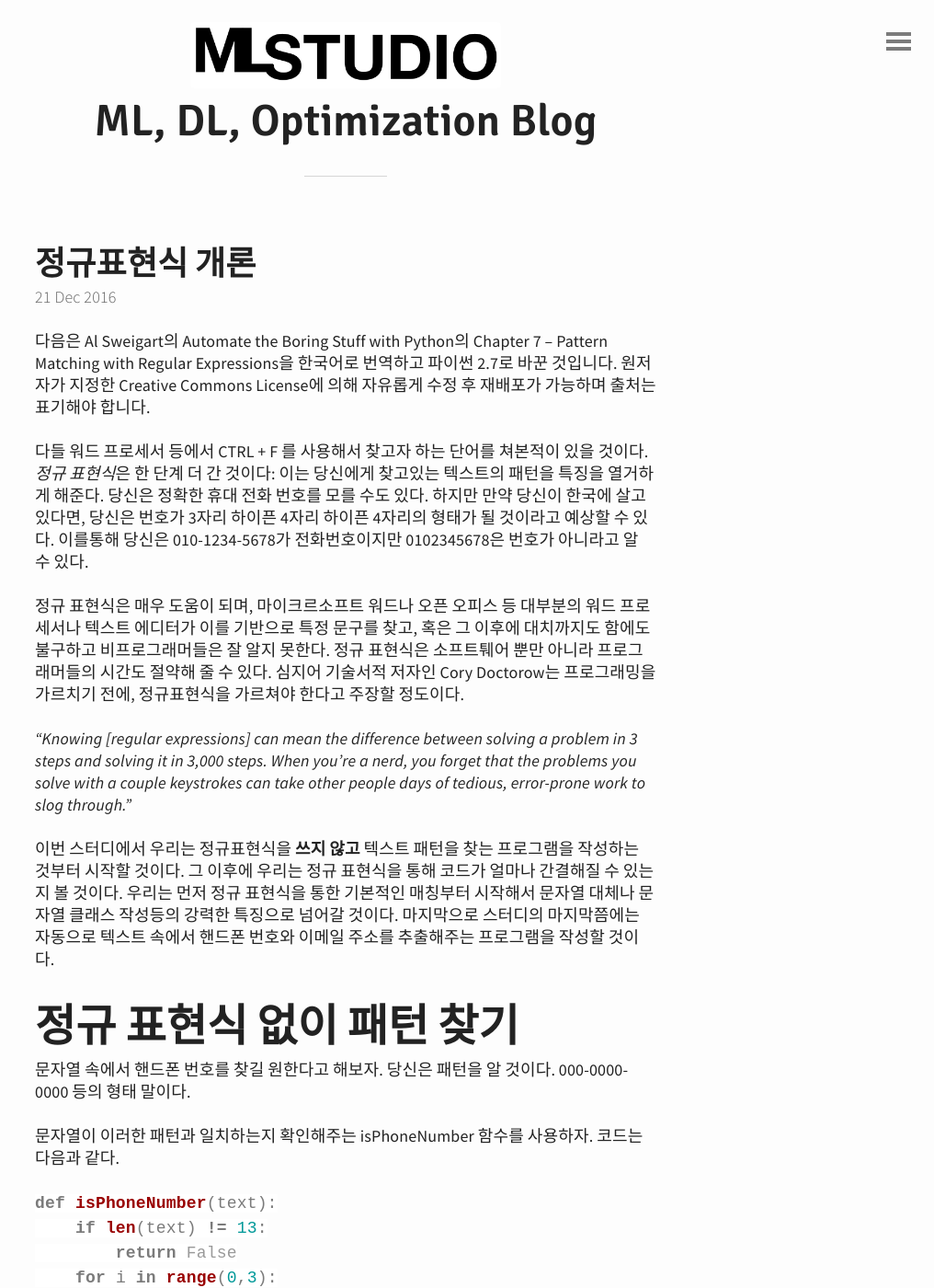
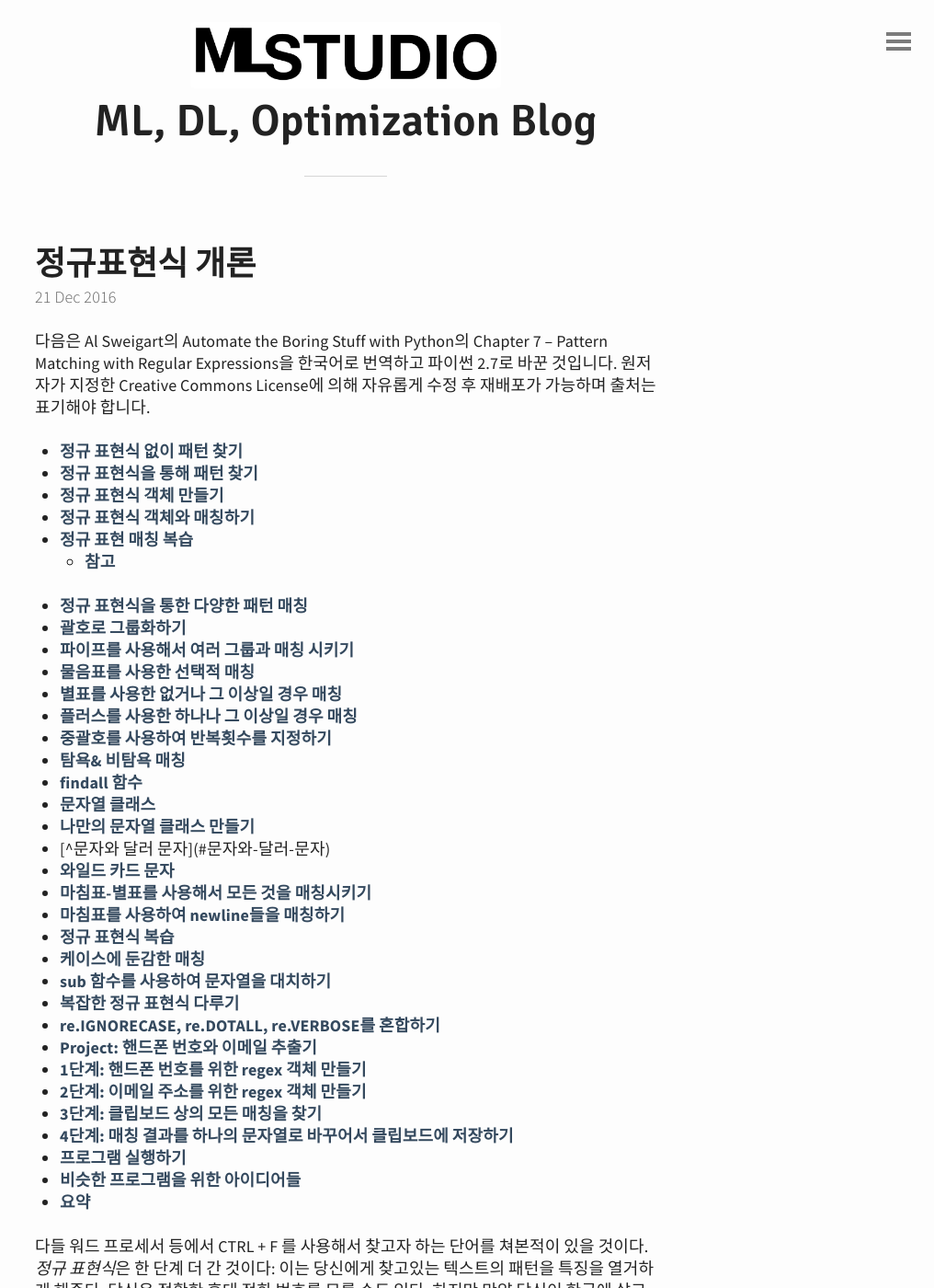
Before and after one commit to mlstdio/mlstdio.github.io, a Jekyll site: the page built from _posts/Python/2016-12-21-정규표현식 개론.md, in a window 1280 px wide and 1400 px high. Shown: the whole window at 92% size, without its empty margins (264-1280 px from the left). Built offline with Jekyll 4.4.1, drawn with Linux system fonts in a browser that asks for light colours.

Commit message:
no message

```diff
--- a/_posts/Python/2016-12-21-정규표현식 개론.md
+++ b/_posts/Python/2016-12-21-정규표현식 개론.md
@@ -7,6 +7,47 @@ tags:
 ---
 
 다음은 Al Sweigart의 Automate the Boring Stuff with Python의 Chapter 7 – Pattern Matching with Regular Expressions을 한국어로 번역하고 파이썬 2.7로 바꾼 것입니다. 원저자가 지정한 Creative Commons License에 의해 자유롭게 수정 후 재배포가 가능하며 출처는 표기해야 합니다.
+
+
+<!-- toc orderedList:0 depthFrom:1 depthTo:6 -->
+
+- [정규 표현식 없이 패턴 찾기](#정규-표현식-없이-패턴-찾기)
+- [정규 표현식을 통해 패턴 찾기](#정규-표현식을-통해-패턴-찾기)
+- [정규 표현식 객체 만들기](#정규-표현식-객체-만들기)
+- [정규 표현식 객체와 매칭하기](#정규-표현식-객체와-매칭하기)
+- [정규 표현 매칭 복습](#정규-표현-매칭-복습)
+	- [참고](#참고)
+- [정규 표현식을 통한 다양한 패턴 매칭](#정규-표현식을-통한-다양한-패턴-매칭)
+- [괄호로 그룹화하기](#괄호로-그룹화하기)
+- [파이프를 사용해서 여러 그룹과 매칭 시키기](#파이프를-사용해서-여러-그룹과-매칭-시키기)
+- [물음표를 사용한 선택적 매칭](#물음표를-사용한-선택적-매칭)
+- [별표를 사용한 없거나 그 이상일 경우 매칭](#별표를-사용한-없거나-그-이상일-경우-매칭)
+- [플러스를 사용한 하나나 그 이상일 경우 매칭](#플러스를-사용한-하나나-그-이상일-경우-매칭)
+- [중괄호를 사용하여 반복횟수를 지정하기](#중괄호를-사용하여-반복횟수를-지정하기)
+- [탐욕& 비탐욕 매칭](#탐욕-비탐욕-매칭)
+- [findall 함수](#findall-함수)
+- [문자열 클래스](#문자열-클래스)
+- [나만의 문자열 클래스 만들기](#나만의-문자열-클래스-만들기)
+- [^문자와 달러 문자](#문자와-달러-문자)
+- [와일드 카드 문자](#와일드-카드-문자)
+- [마침표-별표를 사용해서 모든 것을 매칭시키기](#마침표-별표를-사용해서-모든-것을-매칭시키기)
+- [마침표를 사용하여 newline들을 매칭하기](#마침표를-사용하여-newline들을-매칭하기)
+- [정규 표현식 복습](#정규-표현식-복습)
+- [케이스에 둔감한 매칭](#케이스에-둔감한-매칭)
+- [sub 함수를 사용하여 문자열을 대치하기](#sub-함수를-사용하여-문자열을-대치하기)
+- [복잡한 정규 표현식 다루기](#복잡한-정규-표현식-다루기)
+- [re.IGNORECASE, re.DOTALL, re.VERBOSE를 혼합하기](#reignorecase-redotall-reverbose를-혼합하기)
+- [Project: 핸드폰 번호와 이메일 추출기](#project-핸드폰-번호와-이메일-추출기)
+- [1단계: 핸드폰 번호를 위한 regex 객체 만들기](#1단계-핸드폰-번호를-위한-regex-객체-만들기)
+- [2단계: 이메일 주소를 위한 regex 객체 만들기](#2단계-이메일-주소를-위한-regex-객체-만들기)
+- [3단계: 클립보드 상의 모든 매칭을 찾기](#3단계-클립보드-상의-모든-매칭을-찾기)
+- [4단계: 매칭 결과를 하나의 문자열로 바꾸어서 클립보드에 저장하기](#4단계-매칭-결과를-하나의-문자열로-바꾸어서-클립보드에-저장하기)
+- [프로그램 실행하기](#프로그램-실행하기)
+- [비슷한 프로그램을 위한 아이디어들](#비슷한-프로그램을-위한-아이디어들)
+- [요약](#요약)
+
+<!-- tocstop -->
+
 
 다들 워드 프로세서 등에서 CTRL + F 를 사용해서 찾고자 하는 단어를 쳐본적이 있을 것이다. *정규 표현식*은 한 단계 더 간 것이다: 이는 당신에게 찾고있는 텍스트의 패턴을 특징을 열거하게 해준다. 당신은 정확한 휴대 전화 번호를 모를 수도 있다. 하지만 만약 당신이 한국에 살고 있다면, 당신은 번호가 3자리 하이픈 4자리 하이픈 4자리의 형태가 될 것이라고 예상할 수 있다. 이를통해 당신은 010-1234-5678가 전화번호이지만 0102345678은 번호가 아니라고 알 수 있다.
 
```
Also changed, not shown: _posts/Deep Learning/2016-12-22-2-Linear-Algebra.md (+0 -1 lines).
